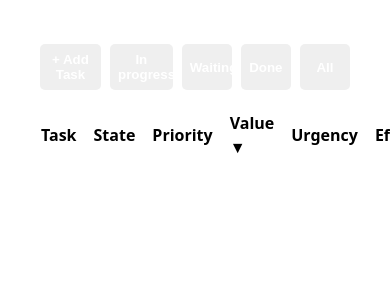
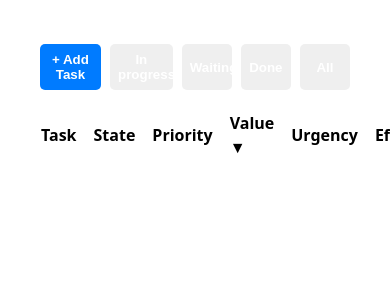
Before and after one commit to xintamosaik/actionable, a React (Vite) app: page / in a window 390 px wide. Shown: the top 300 px of the page. Built offline with nearby package versions, Linux system fonts and the light colour scheme.

Commit message:
style: add primary class to buttons in EditableTextCell and TaskAddForm components

```diff
--- a/src/EditableTextCell.tsx
+++ b/src/EditableTextCell.tsx
@@ -25,7 +25,7 @@ function EditableTextCell({ value, placeholder = '-', onChange }: EditableTextCe
 
   if (!open) {
     return (
-      <button type="button" onClick={() => setOpen(true)}>
+      <button type="button" className="primary" onClick={() => setOpen(true)}>
         {value || placeholder}
       </button>
     )
--- a/src/TaskAddForm.tsx
+++ b/src/TaskAddForm.tsx
@@ -51,7 +51,7 @@ function TaskAddForm({ onAdd }: { onAdd: (todo: TodoItem) => void }) {
             <button type="button" onClick={() => setAdding(false)}>Cancel</button>
         </form>
     ) : (
-        <button type="button" onClick={onAddTask}>+ Add Task</button>
+        <button type="button" className="primary" onClick={onAddTask}>+ Add Task</button>
     );
 }
 
```
